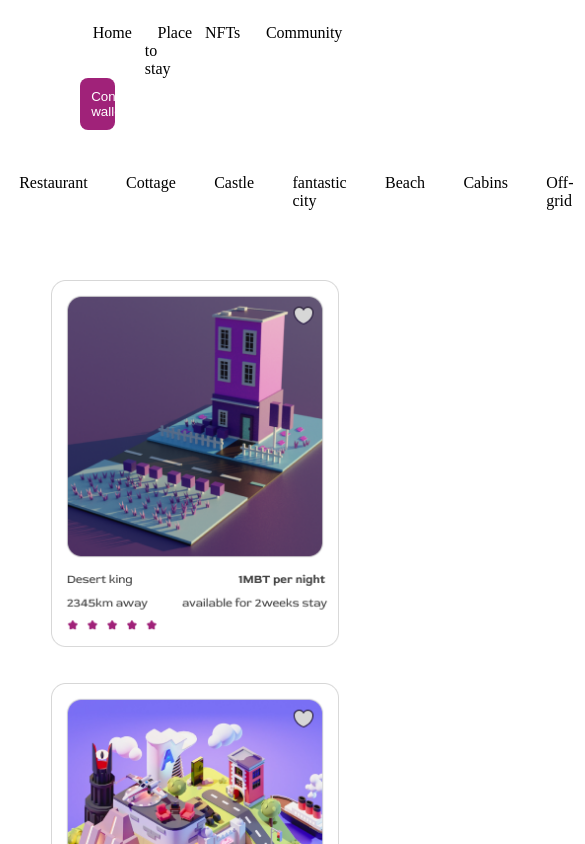
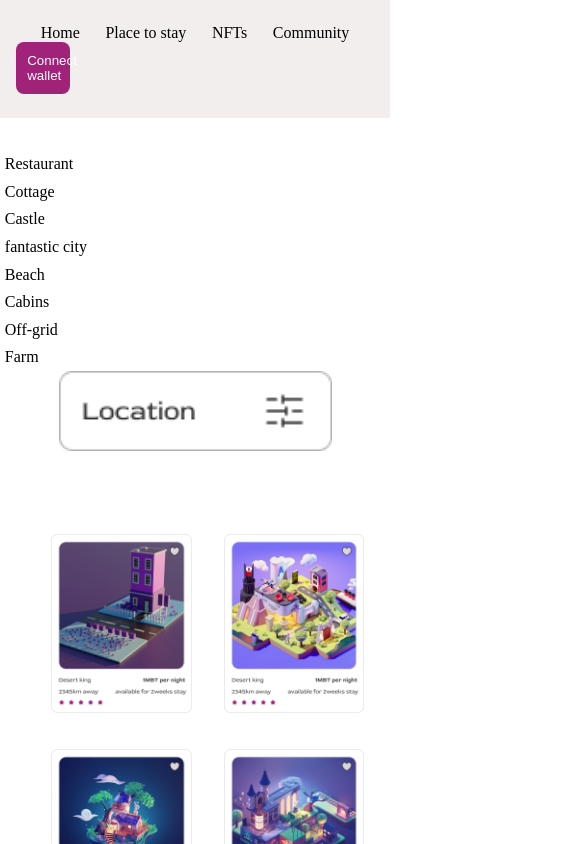
Before and after one commit to chiomaubaezuonu/HNG9-Metabnb-Stage3-task, a React (Create React App) app: page /places-to-stay in a window 390 px wide. Shown: the top 844 px of the page, 585 px wide, since content can reach past the window. Built offline with nearby package versions, Linux system fonts and the light colour scheme; a web font is replaced by a local one.

Commit message:
Added media query for mobile device

```diff
--- a/public/index.css
+++ b/public/index.css
@@ -39,7 +39,7 @@
 
 
 
-  /*html {
+  html {
     font-size: 100%;
   }
   /* @media (max-width: 850) {
@@ -71,7 +71,7 @@
   }*/
 
 
-  /* @media (min-width: 900) {
+   /* @media (min-width: 900) {
     html {
       font-size: 100%;
     }
--- a/public/style.css
+++ b/public/style.css
@@ -41,7 +41,8 @@ nav {
     justify-content: space-around;
     margin: auto;
 }
- a {
+
+a {
     text-decoration: none;
     color: black;
 }
@@ -50,11 +51,13 @@ nav {
     padding: 0.8rem;
     text-decoration: none;
 }
-.hamburger{
+
+.hamburger {
     display: none;
     cursor: pointer;
 }
-.bar{
+
+.bar {
     display: block;
     width: 1.9rem;
     height: 0.031rem;
@@ -201,7 +204,8 @@ nav {
     padding: 2rem;
     margin: auto;
 }
-#copyright{
+
+#copyright {
     width: 12rem;
     font-size: 1rem;
 }
@@ -225,7 +229,8 @@ nav {
 .footer-text {
     margin: 1.5rem;
 }
-.footer-text p{
+
+.footer-text p {
     color: #F1F3F9;
     font-size: 0.9rem;
     padding: 0.4rem;
@@ -255,14 +260,16 @@ h6 {
     display: flex;
     justify-content: space-around;
 }
-#location-btn{
+
+#location-btn {
     width: 8rem;
 }
 
 .place {
     padding: 1.2rem;
 }
-.places-img{
+
+.places-img {
     padding: 1.2rem;
     margin: 0 auto;
 }
@@ -279,6 +286,7 @@ body.active-modal {
 .first-content {
     display: flex;
     justify-content: space-between;
+    padding: 0 2rem;
 }
 
 .close-modal {
@@ -298,7 +306,7 @@ body.active-modal {
     margin-top: 10rem;
     margin-left: 24rem;
     z-index: 38;
-    padding: 3rem 1rem;
+    padding: 2rem 2rem;
     background-color: white;
     border-radius: 0.5rem;
 }
@@ -337,149 +345,213 @@ hr {
     text-align: center;
     margin-right: 14rem;
 }
-#metamask{
+
+#metamask {
     margin-right: 16rem;
 }
 
+
 @media (max-width: 480px) {
-    .metabnb{
+    .metabnb {
         width: 100%;
         overflow-x: hidden;
         padding: 2rem 3rem;
-        background-color: yellow;
     }
-    #nav-logo{
+
+    #nav-logo {
         display: none;
     }
-    nav{
+
+    nav {
         display: flex;
         flex-direction: column;
     }
 
-    .hero-section{
+.modal{
+    background-color: #FFFFFF;
+    width: 100%;
+    margin-right: 4rem;
+    display: flex;
+    justify-content: center;
+    align-items: center;
+}
+.overlay{
+    width: 80%;
+}
+.wallet-btn {
+    padding: 0.6rem 0;
+    width: 100%;
+}
+.wallet-img{
+    padding: 0;
+}
+hr{
+    width: 100%;
+}
+    .hero-section {
         width: 100%;
         margin: 2rem auto;
         display: flex;
         flex-direction: column-reverse;
         padding: 0 0;
     }
+
     .left-text {
         width: 100%;
     }
-    .hero-img{
+
+    .hero-img {
         width: 100%;
         margin: 0 auto;
     }
-    #heroImg{
+
+    #heroImg {
         width: 100%;
     }
 
-    .left-text{
+    .left-text {
         width: 100%;
         padding: 2rem 0;
     }
-    #hero-msg{
+
+    #hero-msg {
         font-size: 1.5rem;
     }
-    #hero-text{
+
+    #hero-text {
         text-align: center;
         font-size: 1rem;
         line-height: 2rem;
     }
-    #hero-input, #hero-btn{
+
+    #hero-input, #hero-btn {
         width: 12rem;
         padding: 0.8rem;
         border-radius: 0.3rem;
         margin: 0.5rem;
         margin-left: 3rem;
     }
-    #metalinks1{
+
+    #metalinks1 {
         width: 100%;
         height: 26rem;
         margin: 0 auto;
     }
-    /* .inspiration-images{
-        width: 100%;
-        background-color: blue;
-    } */
-     .feature-img-row1, .feature-img-row2{
+    .locations{
+        display: flex;
+        flex-direction: column;
+    }
+    .place{
+        margin: 0.3rem;
+        padding: 0.5rem;
+    }
+    #location-btn{
+        width: 70%;
+        height: 5rem;
+        margin: 0
+        auto;
+    }
+
+    .feature-img-row1, .feature-img-row2 {
         display: flex;
         width: 100%;
         flex-direction: column;
     }
-     .feature{
+
+    .feature {
         margin: 0.7rem 0;
         width: 100%;
     }
-    .nfts{
+
+    .nfts {
         display: flex;
         width: 100%;
         flex-direction: column-reverse;
         margin: 0 auto;
         padding: 2rem;
     }
-    .nfts-text{
+
+    .nfts-text {
         width: 100%;
+        text-align: center;
+        padding: 0 0;
+        margin: 0 auto;
     }
-    /* #nft-img{
-        width: 100%;
-    } */
-    .nfts-images{
+
+    .nfts-images {
         width: 100%;
         margin: 0 auto;
     }
-    #nfts-title{
-        font-size: 2rem;
-        margin: 0 0;
-        padding: 0;
+
+    #nfts-title {
+        font-size: 1.2rem;
     }
-    #nft-msg{
+
+    #nft-msg {
         width: 100%;
     }
-     /*
-    .nfts-text{
-        background-color: green;
+
+
+    .footer {
         display: flex;
-        flex-direction: column;
+        flex-direction: column-reverse;
         width: 100%;
     }
-    #nfts-btn{
-        padding: 0.6rem 3rem;
-        margin: 0 auto;
-    } */
-    /* #nft-img{
-        padding-right: 7rem;
-        width: 20rem;
-        /* margin: 0 auto;
-        padding-top: 3rem;
-        padding-bottom: 0.1rem;
-    } */
-    /*
-     */
-    .footer{
-        display: flex;
-        flex-direction: column;
-        width: 100%;
-    }
-    .footer-logo{
+
+    .footer-logo {
         width: 90%;
     }
-    .right-footer{
+
+    .right-footer {
         display: flex;
         width: 90%;
         flex-direction: column;
         margin: 0 auto;
         /* padding: 3rem; */
     }
-    .footer-text h3{
+
+    .footer-text h3 {
         font-size: 2rem;
     }
-    .footer-text p{
+
+    .footer-text p {
         font-size: 1rem;
     }
-    .social-media{
-        margin: 1rem auto;
+}
+@media (max-width: 768px){
+    nav{
+        background-color: rgb(243, 238, 238);
+        padding: 1.5rem 1rem;
+        margin: 0;
+        font-size: 1rem;
     }
 
+    .locations{
+        display: flex;
+        padding: 2rem 0;
+    }
+    .location-img{
+        width: 40%;
+    }
+    .place{
+        padding: 0;
+    }
+    .feature-img-row1{
+        padding: 0 13rem;
+        margin: 0 13rem;
+    }
+    .feature{
+        width: 40rem;
+    }
 
 }
+/* @media (min-width: 1024px){
+    .metabnb{
+        background-color: red;
+        margin: 26rem 0;
+    }
+    nav{
+        background-color: lime;
+        padding: 2rem
+    }
+} */
```
